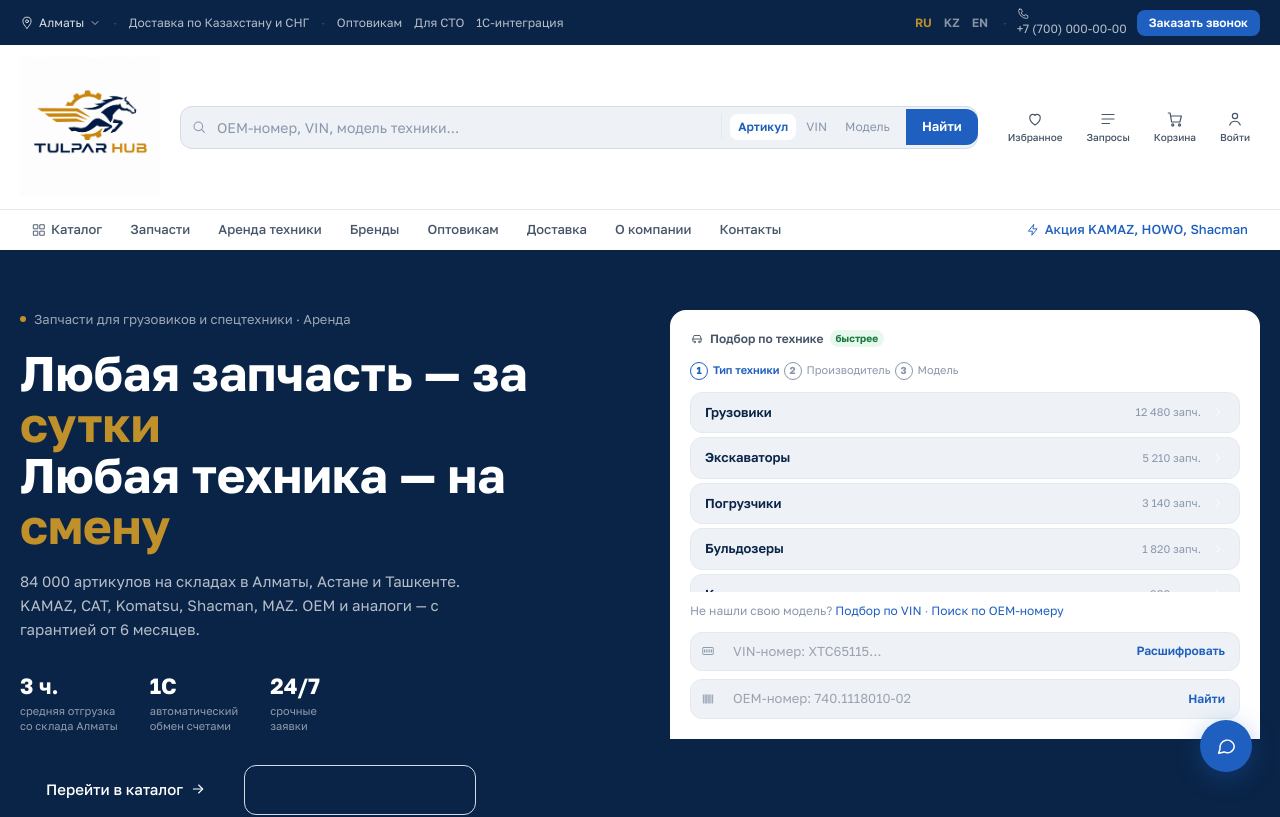
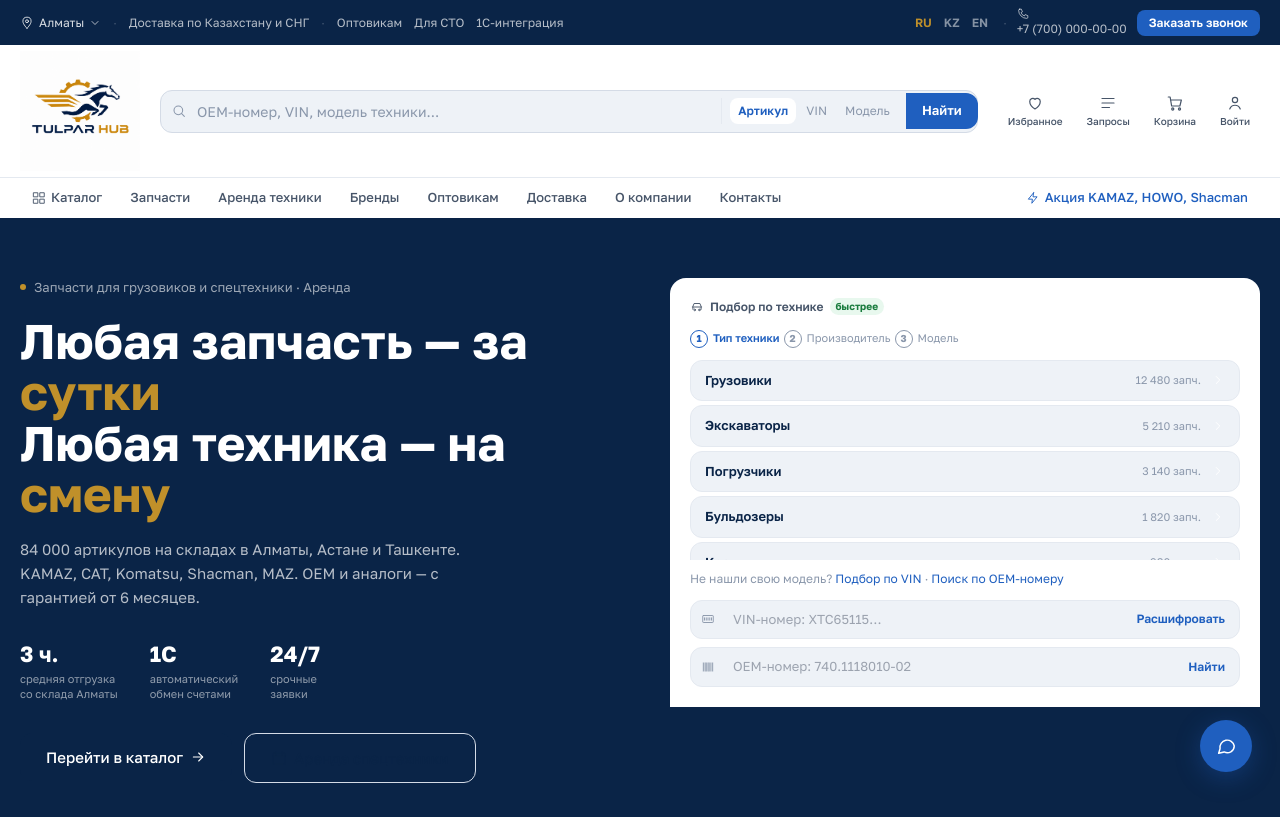
Before and after one commit to tulparhubkz/tulparhub, a Next.js app: page / in a window 1280 px wide. Shown: the top 817 px of the page. Built offline with nearby package versions, Linux system fonts and the light colour scheme.

Commit message:
fix: reduce header vertical padding and logo size to remove white space

```diff
--- a/app/globals.css
+++ b/app/globals.css
@@ -157,7 +157,7 @@ body {
 }
 .callback:hover { background: var(--accent-deep); }
 
-.hdr-main { display: flex; align-items: center; gap: 20px; padding-top: 12px; padding-bottom: 12px; }
+.hdr-main { display: flex; align-items: center; gap: 20px; padding-top: 6px; padding-bottom: 6px; }
 .logo { display: flex; align-items: center; gap: 10px; background: none; border: none; cursor: pointer; flex-shrink: 0; }
 .logo-text { font-size: 22px; font-weight: 800; color: var(--ink); letter-spacing: -0.5px; }
 .logo-text span { color: var(--gold); }
--- a/components/layout/Header.tsx
+++ b/components/layout/Header.tsx
@@ -90,7 +90,7 @@ export function Header() {
         {/* Main bar */}
         <div className="hdr-main container">
           <Link href="/" className="logo">
-            <Image src="/logo.png" alt="TulparHub" width={140} height={56} style={{ objectFit: 'contain' }} priority />
+            <Image src="/logo.png" alt="TulparHub" width={120} height={44} style={{ objectFit: 'contain' }} priority />
           </Link>
 
           <div className="search">
```
